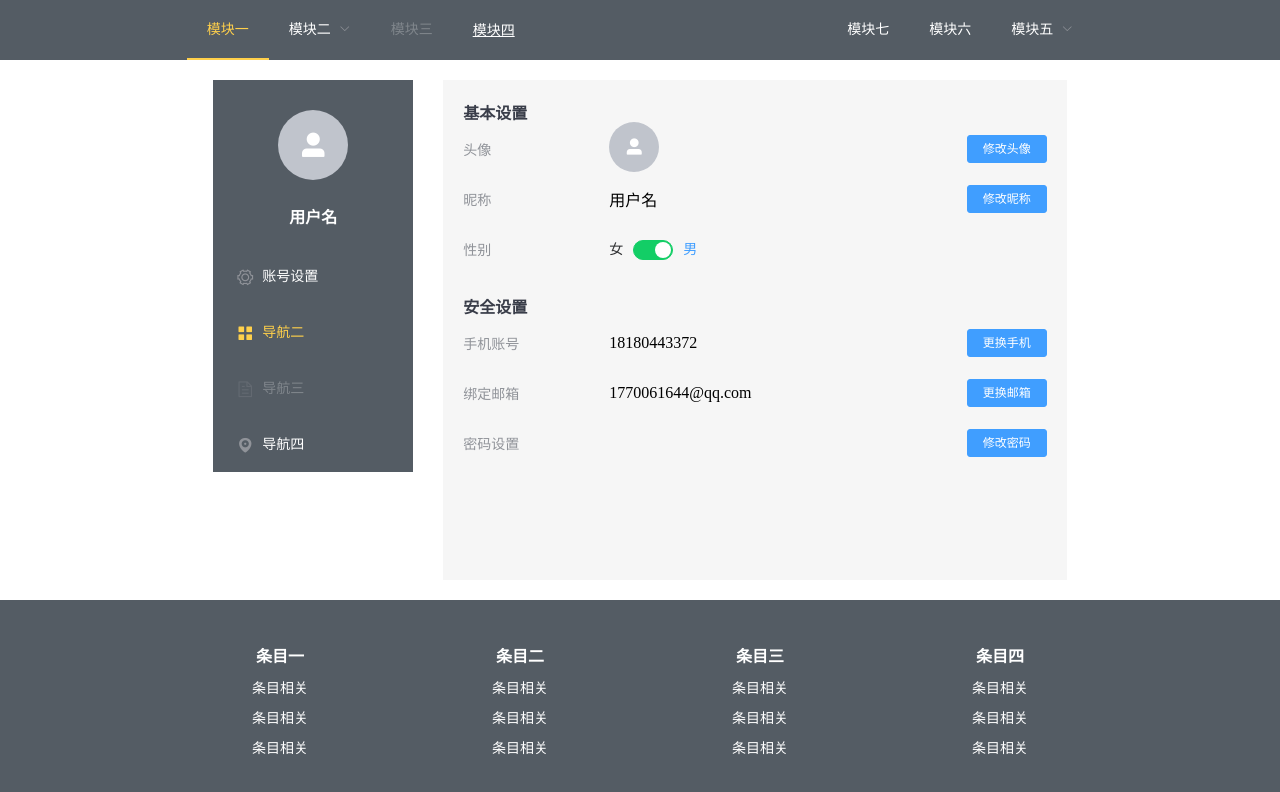
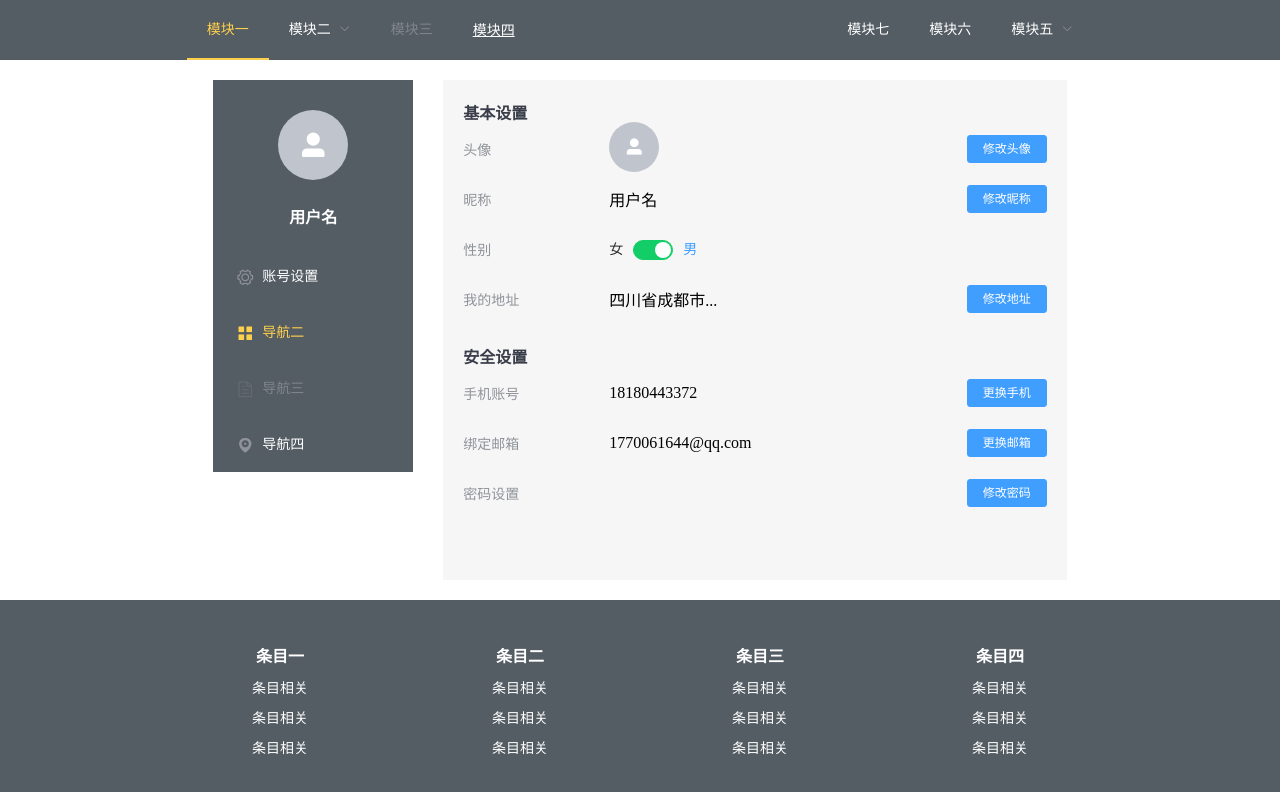
Before and after one commit to GGBoyCode/VueProject, a Vue app: page /profile in a window 1280 px wide. Shown: the top 792 px of the page. Built offline with nearby package versions, Linux system fonts and the light colour scheme.

Commit message:
修改用户页面

```diff
--- a/src/App.vue
+++ b/src/App.vue
@@ -1,7 +1,9 @@
 <template>
   <div id="app">
     <nav-bar></nav-bar>
-    <router-view></router-view>
+    <keep-alive>
+      <router-view></router-view>
+    </keep-alive>
     <bottom-nav></bottom-nav>
   </div>
 </template>
@@ -23,7 +25,6 @@
     padding: 0;
     margin: 0;
   }
-
   .el-dialog__header{
     padding: 0;
   }
--- a/src/components/Nav/NavBar.vue
+++ b/src/components/Nav/NavBar.vue
@@ -84,8 +84,10 @@
       link(url){
         this.$router.push(url);
       },
-      linkReplace(url){
-        this.$router.replace(url);
+      linkReplace(url,index){
+        if(this.$route.path != url){
+          this.$router.replace(url);
+        }
       }
     }
   }
--- a/src/main.js
+++ b/src/main.js
@@ -3,6 +3,7 @@ import Element from 'element-ui'
 import 'element-ui/lib/theme-chalk/index.css'
 import 'element-ui/lib/theme-chalk/display.css'
 import router from './router'
+import store from './store'
 import App from './App.vue'
 
 
@@ -12,5 +13,6 @@ Vue.config.productionTip = false
 Vue.use(Element)
 new Vue({
   router,
+  store,
   render: h => h(App)
 }).$mount('#app')
--- a/src/views/Profile.vue
+++ b/src/views/Profile.vue
@@ -45,6 +45,14 @@
                                             inactive-text="女">
                                     </el-switch>
                                 </el-col>
+                            </el-row>
+                            <!--地址设置-->
+                            <el-row style="height: 50px" type="flex" align="middle">
+                                <el-col :span="6">
+                                    <p style="color: #909399;font-size: 14px">我的地址</p>
+                                </el-col>
+                                <el-col :span="12">四川省成都市...</el-col>
+                                <el-col :span="6"><el-button style="float: right;" size="mini" type="primary">修改地址</el-button></el-col>
                             </el-row>
                         </div>
 
```
